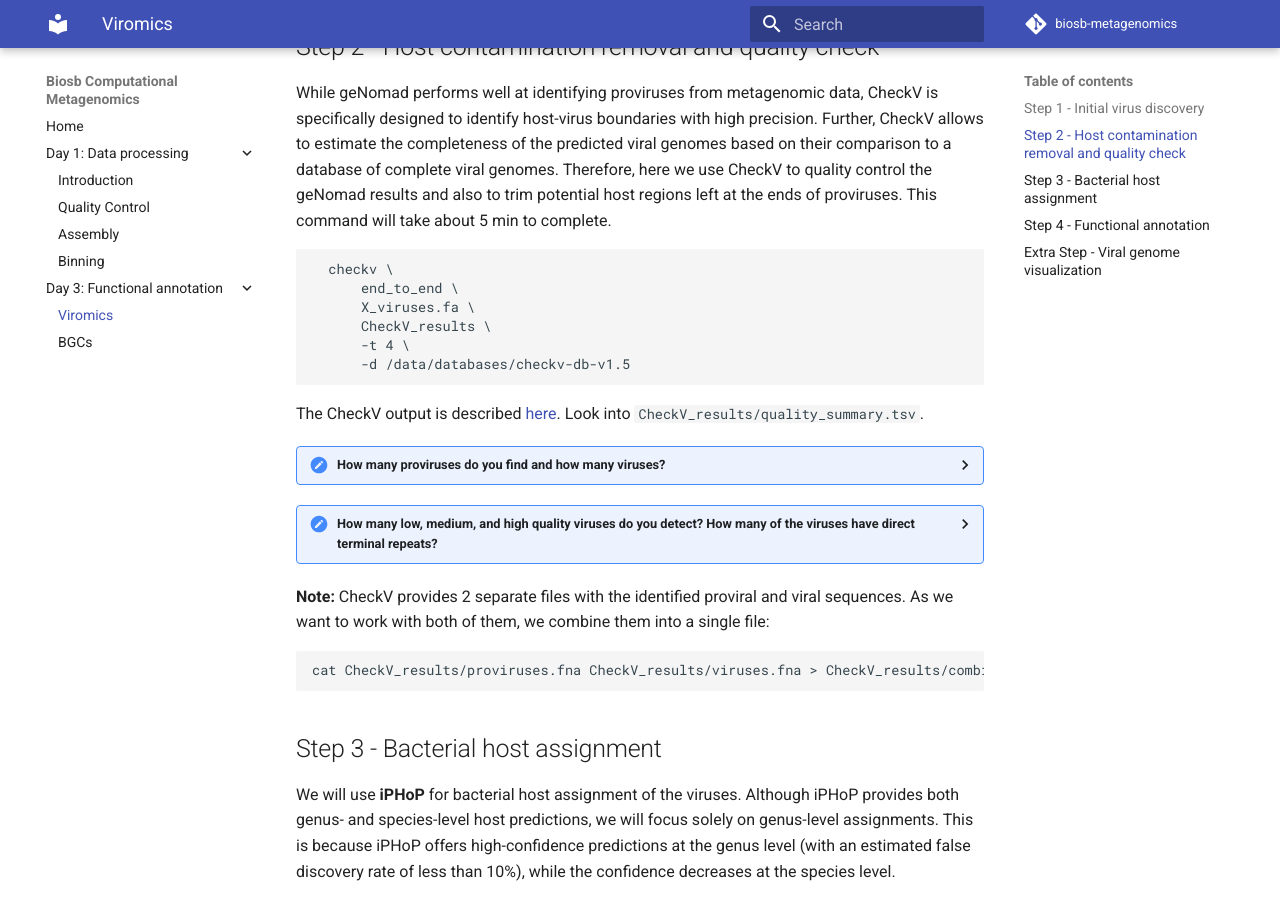
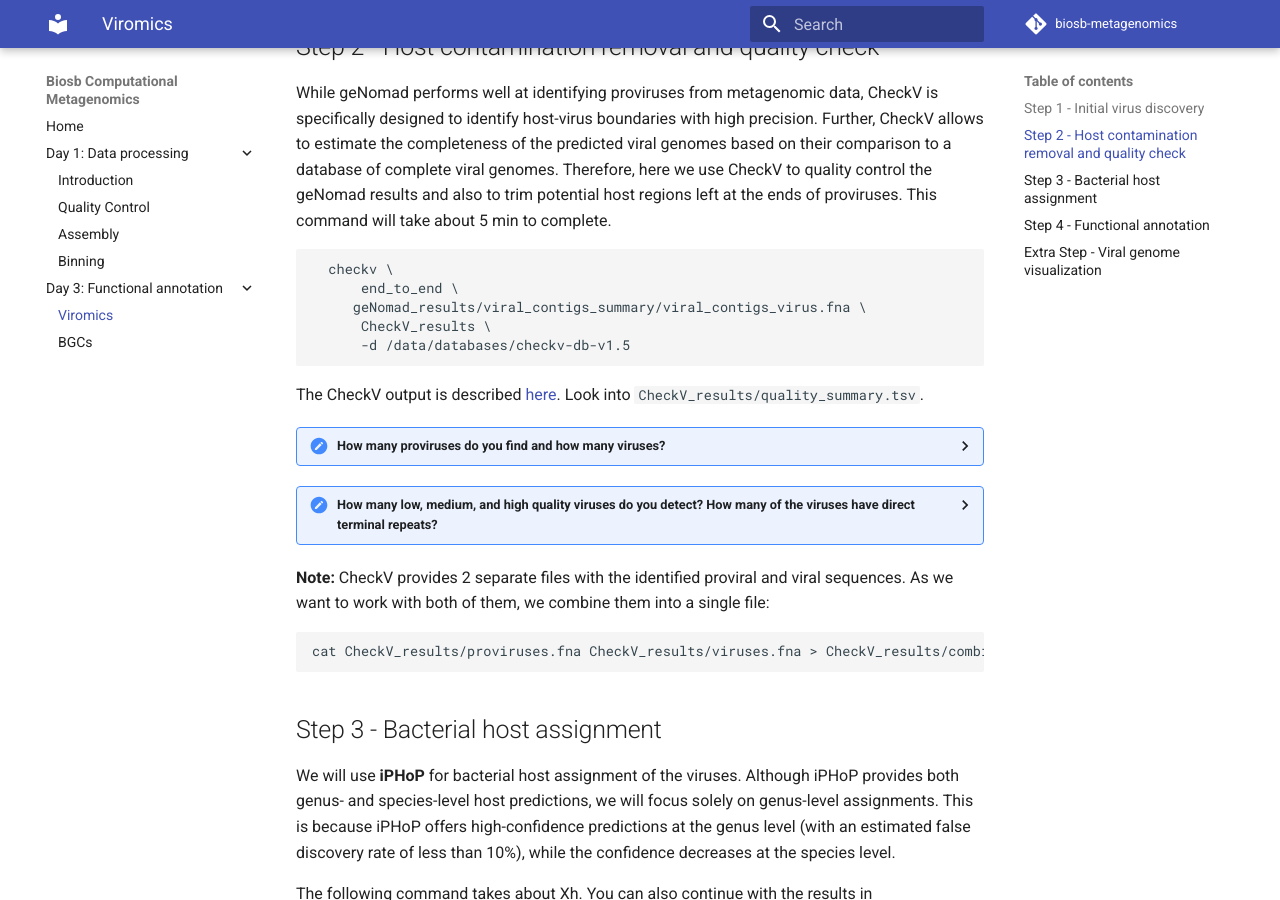
Before and after one commit to mdehollander/biosb-metagenomics, an MkDocs documentation site: the page built from docs/functional-annotation/viromes.md, in a window 1280 px wide and 900 px high, scrolled down 1608 px. Built offline with MkDocs 1.6.1 and Material for MkDocs 9.7.7, drawn with Linux system fonts in a browser that asks for light colours; comment, search, counter and statistics services are not loaded.

Commit message:
Update viromes.md

```diff
--- a/docs/functional-annotation/viromes.md
+++ b/docs/functional-annotation/viromes.md
@@ -64,9 +64,8 @@
 
       checkv \
           end_to_end \
-	      X_viruses.fa \
+	     geNomad_results/viral_contigs_summary/viral_contigs_virus.fna \
 	      CheckV_results \
-	      -t 4 \
 	      -d /data/databases/checkv-db-v1.5
 
 
```
